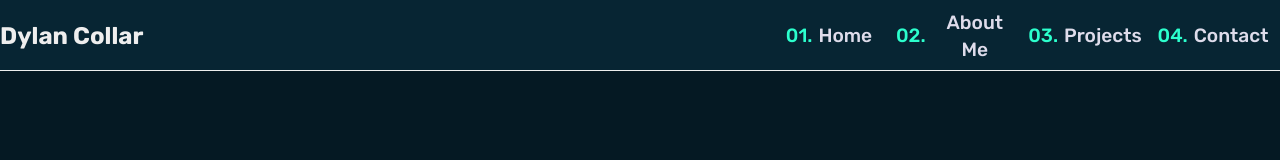
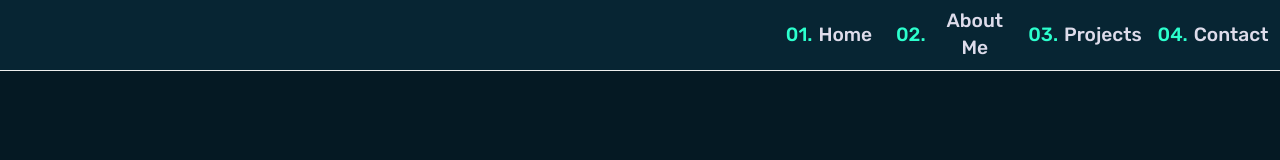
Before and after one commit to Deece94/homepage, a React (Create React App) app: page / in a window 1280 px wide. Shown: the top 160 px of the page. Built offline with nearby package versions, Linux system fonts and the light colour scheme.

Commit message:
removed heading

```diff
--- a/src/components/NavBar.tsx
+++ b/src/components/NavBar.tsx
@@ -16,7 +16,14 @@ const HeaderBar = styled.header`
 const TitleContainer = styled.div`
     display: flex;
     align-items: center;
+    justify-content: center;
     width: 100%;
+`;
+
+const Heading = styled.h2`
+    padding: 0;
+    margin: 0;
+    font-size: 200%;
 `;
 
 const NavBlock = styled.div`
@@ -65,7 +72,7 @@ export default function NavBar() {
     return (
         <HeaderBar>
             <TitleContainer>
-                <h2>Dylan Collar</h2>
+                <Heading></Heading>
             </TitleContainer>
             <NavBlock>
                 <NavNumber>01.</NavNumber>
```
